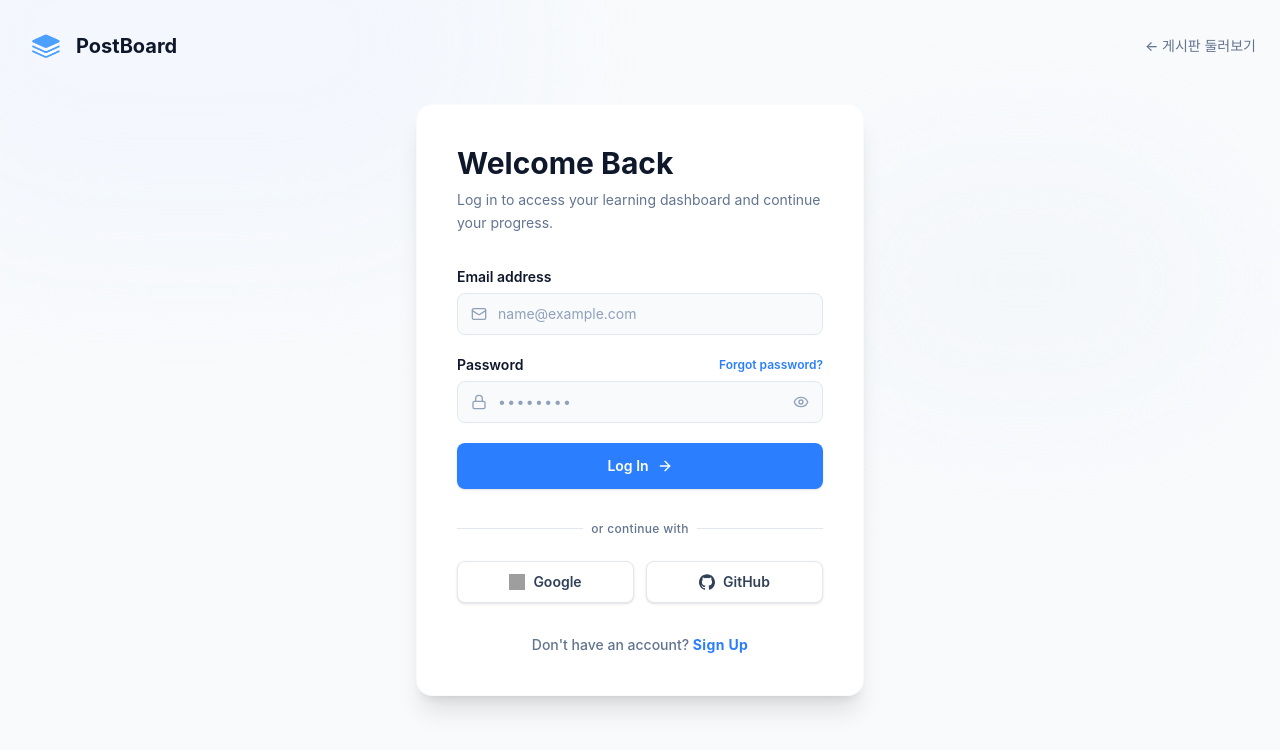
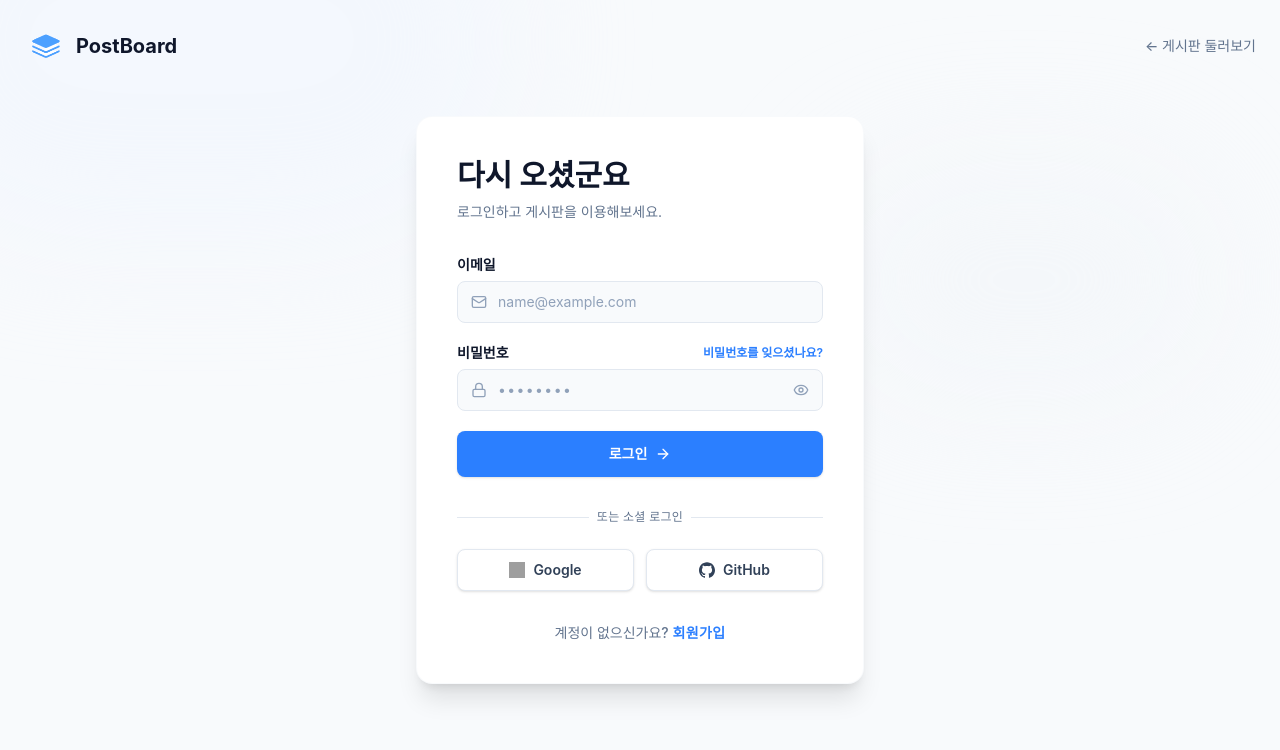
Before and after one commit to dobbylee/filmott, a React (Vite) app in the folder frontend/: page /login in a window 1280 px wide. Shown: the top 750 px of the page. Built offline with nearby package versions, Linux system fonts and the light colour scheme; grey boxes are pictures that could not be loaded.

Commit message:
feat: 로그인/게시글 상세·작성 페이지 및 시간 표시 한국어화

```diff
--- a/frontend/src/pages/Login.tsx
+++ b/frontend/src/pages/Login.tsx
@@ -17,7 +17,7 @@ const Login: React.FC = () => {
   const handleSubmit = async (e: React.FormEvent) => {
     e.preventDefault();
     if (!email || !password) {
-      setError('Please fill in all fields.');
+      setError('모든 항목을 입력해주세요.');
       return;
     }
     setError('');
@@ -31,7 +31,7 @@ const Login: React.FC = () => {
       login(response.data.access_token, response.data.user);
       // Removed navigate('/') to let App.tsx handle redirect based on state
     } catch (err: unknown) {
-      setError(getErrorMessage(err, 'Failed to login. Please check your credentials.'));
+      setError(getErrorMessage(err, '로그인에 실패했습니다. 이메일과 비밀번호를 확인해주세요.'));
     } finally {
       setIsLoading(false);
     }
@@ -40,9 +40,9 @@ const Login: React.FC = () => {
     <div className="w-full max-w-md flex flex-col items-center">
       {/* Footer Text for small screens (usually inside Layout but we keep the main card here) */}
       <div className="bg-white rounded-2xl shadow-xl w-full p-8 md:p-10 border border-slate-100/50">
-        <h1 className="text-3xl font-bold text-slate-900 mb-2">Welcome Back</h1>
+        <h1 className="text-3xl font-bold text-slate-900 mb-2">다시 오셨군요</h1>
         <p className="text-slate-500 text-sm mb-8 leading-relaxed">
-          Log in to access your learning dashboard and continue your progress.
+          로그인하고 게시판을 이용해보세요.
         </p>
 
         <form className="space-y-5" onSubmit={handleSubmit}>
@@ -55,7 +55,7 @@ const Login: React.FC = () => {
           {/* Email */}
           <div className="space-y-1.5">
             <label className="text-sm font-semibold text-slate-900 block" htmlFor="email">
-              Email address
+              이메일
             </label>
             <div className="relative">
               <div className="absolute inset-y-0 left-0 pl-3.5 flex items-center pointer-events-none">
@@ -77,10 +77,10 @@ const Login: React.FC = () => {
           <div className="space-y-1.5">
             <div className="flex justify-between items-center">
               <label className="text-sm font-semibold text-slate-900 block" htmlFor="password">
-                Password
+                비밀번호
               </label>
               <a href="#" className="text-xs font-semibold text-blue-500 hover:text-blue-600">
-                Forgot password?
+                비밀번호를 잊으셨나요?
               </a>
             </div>
             <div className="relative">
@@ -113,7 +113,7 @@ const Login: React.FC = () => {
             disabled={isLoading}
             className="w-full flex justify-center items-center py-3 px-4 mt-2 border border-transparent rounded-lg shadow-sm text-sm font-semibold text-white bg-blue-500 hover:bg-blue-600 focus:outline-none focus:ring-2 focus:ring-offset-2 focus:ring-blue-500 transition-colors disabled:opacity-70"
           >
-            {isLoading ? 'Logging in...' : 'Log In'} <ArrowRight className="ml-2 h-4 w-4" />
+            {isLoading ? '로그인 중...' : '로그인'} <ArrowRight className="ml-2 h-4 w-4" />
           </button>
         </form>
 
@@ -124,7 +124,7 @@ const Login: React.FC = () => {
           </div>
           <div className="relative flex justify-center text-xs">
             <span className="px-2 bg-white text-slate-500 font-medium tracking-wide">
-              or continue with
+              또는 소셜 로그인
             </span>
           </div>
         </div>
@@ -145,9 +145,9 @@ const Login: React.FC = () => {
 
         {/* Footer Link */}
         <p className="mt-8 text-center text-sm text-slate-500 font-medium">
-          Don't have an account?{' '}
+          계정이 없으신가요?{' '}
           <Link to="/signup" className="text-blue-500 hover:text-blue-600 font-bold tracking-wide">
-            Sign Up
+            회원가입
           </Link>
         </p>
       </div>
--- a/frontend/src/pages/PostDetail.tsx
+++ b/frontend/src/pages/PostDetail.tsx
@@ -46,7 +46,7 @@ const PostDetailPage: React.FC = () => {
   }, [id, navigate]);
 
   const handleDelete = async () => {
-    if (!window.confirm('Are you sure you want to delete this post?')) return;
+    if (!window.confirm('정말로 이 게시글을 삭제하시겠습니까?')) return;
     try {
       await api.delete(`/posts/${id}`);
       navigate('/posts');
@@ -58,7 +58,7 @@ const PostDetailPage: React.FC = () => {
   if (isLoading) {
     return (
       <div className="min-h-screen bg-slate-50 flex items-center justify-center">
-        <p className="text-slate-400">Loading post...</p>
+        <p className="text-slate-400">게시글을 불러오는 중...</p>
       </div>
     );
   }
@@ -76,7 +76,7 @@ const PostDetailPage: React.FC = () => {
           className="inline-flex items-center gap-1.5 text-sm text-slate-500 hover:text-blue-500 mb-6 font-medium transition-colors"
         >
           <ArrowLeft className="w-4 h-4" />
-          Back to Discussions
+          목록으로
         </Link>
 
         {/* Post card */}
@@ -93,14 +93,14 @@ const PostDetailPage: React.FC = () => {
                   className="flex items-center gap-1.5 text-sm font-medium text-slate-500 hover:text-blue-500 px-3 py-1.5 rounded-lg hover:bg-blue-50 transition-colors"
                 >
                   <Pencil className="w-4 h-4" />
-                  Edit
+                  수정
                 </button>
                 <button
                   onClick={handleDelete}
                   className="flex items-center gap-1.5 text-sm font-medium text-slate-500 hover:text-red-500 px-3 py-1.5 rounded-lg hover:bg-red-50 transition-colors"
                 >
                   <Trash2 className="w-4 h-4" />
-                  Delete
+                  삭제
                 </button>
               </div>
             )}
@@ -111,7 +111,7 @@ const PostDetailPage: React.FC = () => {
             <div className="flex items-center gap-2 text-sm text-slate-500">
               <UserIcon className="w-4 h-4" />
               <span className="font-semibold text-slate-700">
-                {post.author ? post.author.username : 'Deleted User'}
+                {post.author ? post.author.username : '탈퇴한 사용자'}
               </span>
             </div>
             <div className="flex items-center gap-1.5 text-sm text-slate-400">
@@ -120,7 +120,7 @@ const PostDetailPage: React.FC = () => {
             </div>
             <div className="flex items-center gap-1.5 text-sm text-slate-400">
               <Eye className="w-4 h-4" />
-              <span>{post.views} views</span>
+              <span>조회수 {post.views}</span>
             </div>
           </div>
 
--- a/frontend/src/pages/PostForm.tsx
+++ b/frontend/src/pages/PostForm.tsx
@@ -34,11 +34,11 @@ const PostForm: React.FC = () => {
   const handleSubmit = async (e: React.FormEvent) => {
     e.preventDefault();
     if (!title.trim() || !content.trim()) {
-      setError('Please fill in both the title and content.');
+      setError('제목과 내용을 모두 입력해주세요.');
       return;
     }
     if (content.trim().length < 10) {
-      setError('Content must be at least 10 characters long.');
+      setError('내용은 최소 10자 이상 입력해주세요.');
       return;
     }
 
@@ -54,7 +54,7 @@ const PostForm: React.FC = () => {
         navigate(`/posts/${response.data.id}`);
       }
     } catch (err: unknown) {
-      setError(getErrorMessage(err, 'Failed to save post.'));
+      setError(getErrorMessage(err, '게시글 저장에 실패했습니다.'));
     } finally {
       setIsLoading(false);
     }
@@ -67,21 +67,21 @@ const PostForm: React.FC = () => {
         <div className="flex items-center gap-2 text-sm text-slate-500 mb-6">
           <Link to="/posts" className="hover:text-blue-500 transition-colors flex items-center gap-1.5">
             <ArrowLeft className="w-4 h-4" />
-            Back to Feed
+            목록으로
           </Link>
           <span className="text-slate-300">/</span>
           <span className="text-slate-700 font-medium">
-            {isEditMode ? 'Edit Post' : 'Create Post'}
+            {isEditMode ? '게시글 수정' : '새 글 작성'}
           </span>
         </div>
 
         {/* Header */}
         <div className="mb-8">
           <h1 className="text-3xl font-bold text-slate-900 mb-1">
-            {isEditMode ? 'Edit your post' : 'Create a new post'}
+            {isEditMode ? '게시글 수정' : '새 글 작성'}
           </h1>
           <p className="text-slate-500">
-            Share your knowledge with the developer community.
+            커뮤니티에 지식을 공유해보세요.
           </p>
         </div>
 
@@ -99,7 +99,7 @@ const PostForm: React.FC = () => {
               type="text"
               value={title}
               onChange={(e) => setTitle(e.target.value)}
-              placeholder="Enter a captivating title..."
+              placeholder="제목을 입력해주세요..."
               className="w-full text-2xl font-bold text-slate-900 placeholder:text-slate-300 placeholder:font-normal border-none outline-none mb-6 bg-transparent"
               disabled={isLoading}
             />
@@ -110,7 +110,7 @@ const PostForm: React.FC = () => {
             <textarea
               value={content}
               onChange={(e) => setContent(e.target.value)}
-              placeholder="Write your thoughts here... Explain your idea, tutorial, or question in detail."
+              placeholder="내용을 입력해주세요... 아이디어, 튜토리얼, 질문 등을 자세히 적어보세요."
               rows={16}
               className="w-full text-sm text-slate-700 placeholder:text-slate-400 border-none outline-none resize-y leading-relaxed bg-transparent"
               disabled={isLoading}
@@ -125,7 +125,7 @@ const PostForm: React.FC = () => {
               className="px-5 py-2.5 text-sm font-semibold text-slate-600 bg-white border border-slate-200 rounded-lg hover:bg-slate-50 transition-colors"
               disabled={isLoading}
             >
-              Cancel
+              취소
             </button>
             <button
               type="submit"
@@ -134,10 +134,10 @@ const PostForm: React.FC = () => {
             >
               <Send className="w-4 h-4" />
               {isLoading
-                ? 'Saving...'
+                ? '저장 중...'
                 : isEditMode
-                  ? 'Update Post'
-                  : 'Publish Post'}
+                  ? '수정하기'
+                  : '게시하기'}
             </button>
           </div>
         </form>
--- a/frontend/src/utils/timeAgo.ts
+++ b/frontend/src/utils/timeAgo.ts
@@ -8,10 +8,10 @@ export const timeAgo = (dateStr: string): string => {
 
   const seconds = Math.floor((now.getTime() - date.getTime()) / 1000);
 
-  if (seconds < 60) return 'just now';
-  if (seconds < 3600) return `${Math.floor(seconds / 60)}m ago`;
-  if (seconds < 86400) return `${Math.floor(seconds / 3600)}h ago`;
-  if (seconds < 604800) return `${Math.floor(seconds / 86400)}d ago`;
+  if (seconds < 60) return '방금 전';
+  if (seconds < 3600) return `${Math.floor(seconds / 60)}분 전`;
+  if (seconds < 86400) return `${Math.floor(seconds / 3600)}시간 전`;
+  if (seconds < 604800) return `${Math.floor(seconds / 86400)}일 전`;
 
   return date.toLocaleDateString('ko-KR', {
     timeZone: 'Asia/Seoul',
```
